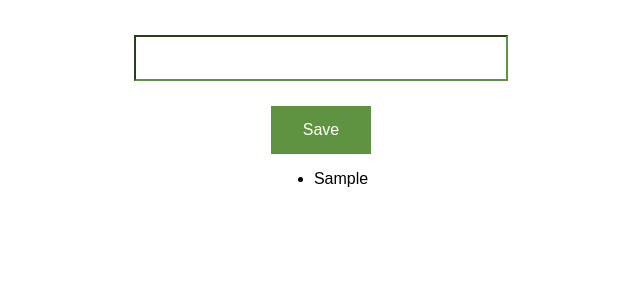
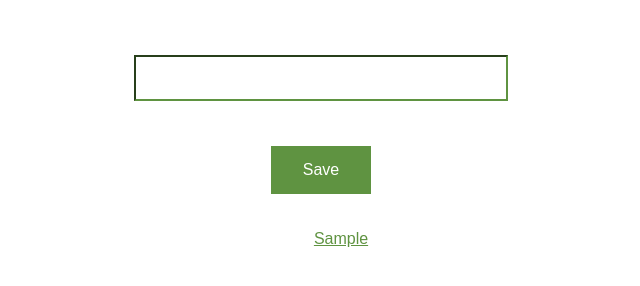
Before and after one commit to MohamedAmine-BenSalah/leadTracker, a plain HTML site: page index.html in a window 1280 px wide. Both pictures are taken after typing "Sample" into the empty fields and a click on the button "Save". Shown: the whole page, without its empty margins (319-959 px from the left). Drawn offline with Linux system fonts and the light colour scheme.

Commit message:
deployment

```diff
--- a/main.js
+++ b/main.js
@@ -15,10 +15,15 @@ let renderLeads = () => {
 
     let listItems = "";
     for (let i=0;i<myLeads.length;i++) {
-    listItems +=  "<li>" +  myLeads[i] + "</li> "
+    listItems += `
+             <li><a target = '_blank' href='"  ${myLeads[i]} "'>
+              ${myLeads[i]}
+               </a>
+    </li>
+    `
     }
 
     //manipulating the DOM is expensive so it's better to do it out side of the for loop
     ulEl.innerHTML = listItems
-    // console.log(myLeads);
+
 }
--- a/style.css
+++ b/style.css
@@ -29,4 +29,16 @@ body {
   #center {
     display: flex;
     justify-content: center;
+    margin-top: 20px;
   }
+
+  ul {
+    list-style: none;
+
+  }
+  a {
+    color : #5f9341
+  }
+  li a {
+margin-top: 5px;
+  }
```
